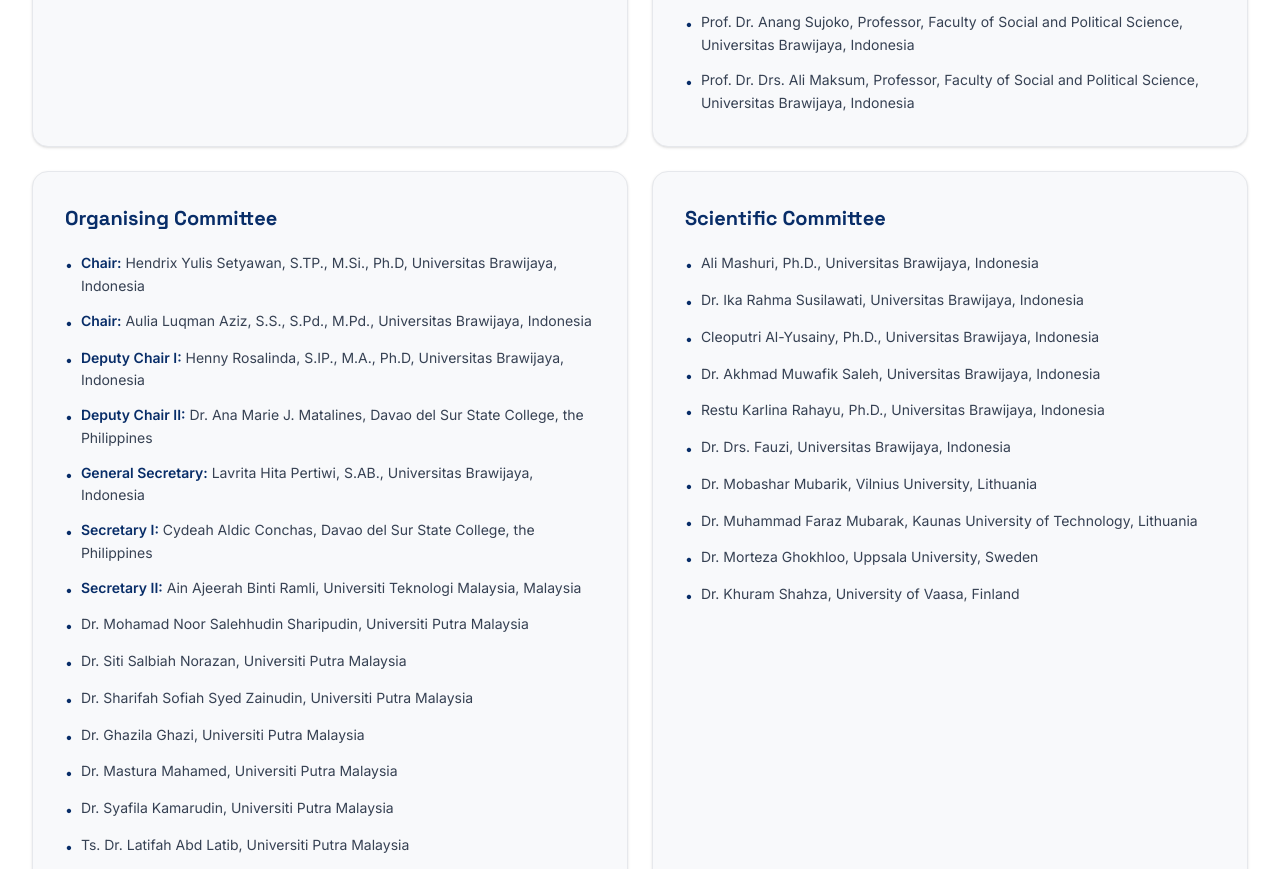
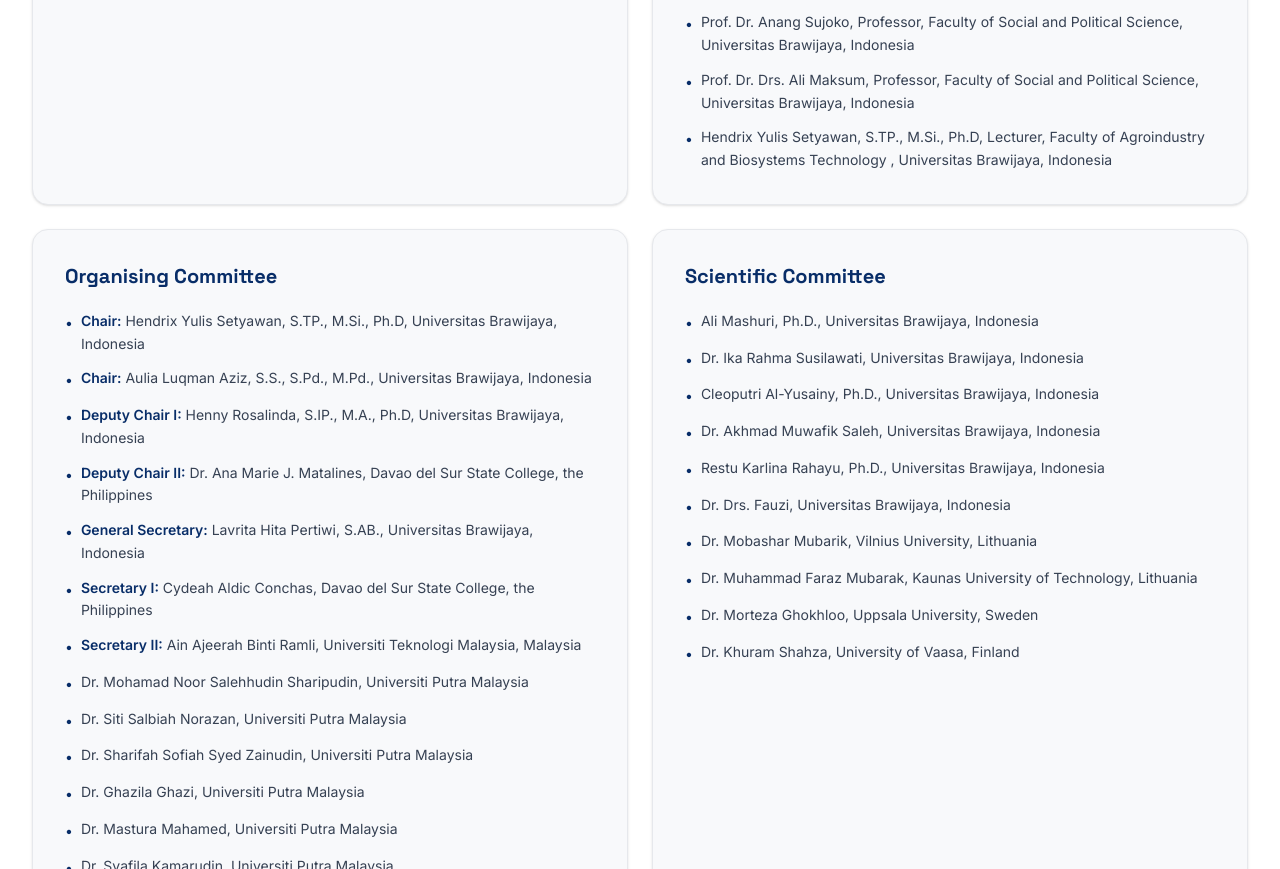
Before and after one commit to hhidayatinc/seafutures2026, a React (Vite) app: page / in a window 1280 px wide. Shown: the part 5320-6189 px from the top of the page. Built offline with nearby package versions, Linux system fonts and the light colour scheme.

Commit message:
steering committe

```diff
--- a/src/components/Committee.tsx
+++ b/src/components/Committee.tsx
@@ -66,6 +66,11 @@
       {
         name: 'Prof. Dr. Drs. Ali Maksum',
         role: 'Professor, Faculty of Social and Political Science',
+        affiliation: 'Universitas Brawijaya, Indonesia',
+      },
+      {
+        name: 'Hendrix Yulis Setyawan, S.TP., M.Si., Ph.D',
+        role: 'Lecturer, Faculty of Agroindustry and Biosystems Technology ',
         affiliation: 'Universitas Brawijaya, Indonesia',
       },
     ],
```
